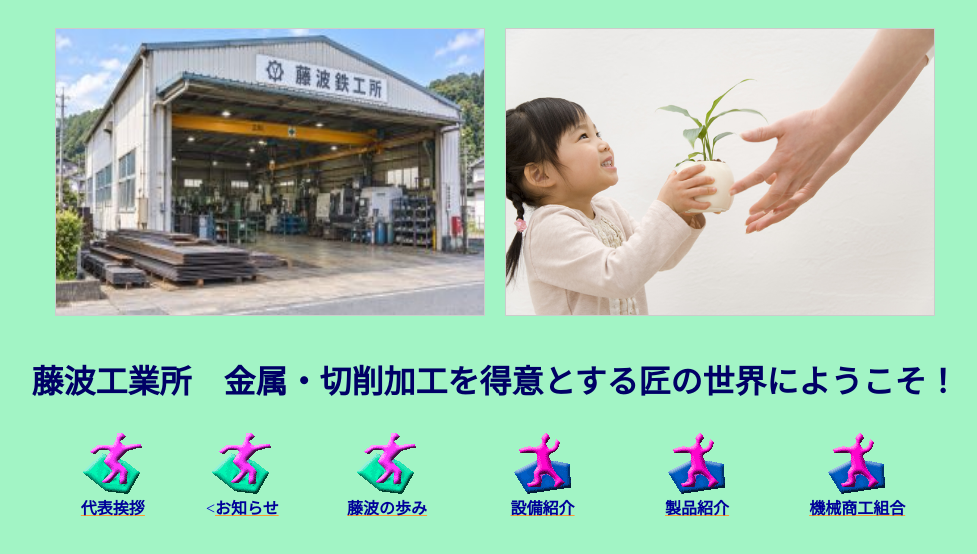
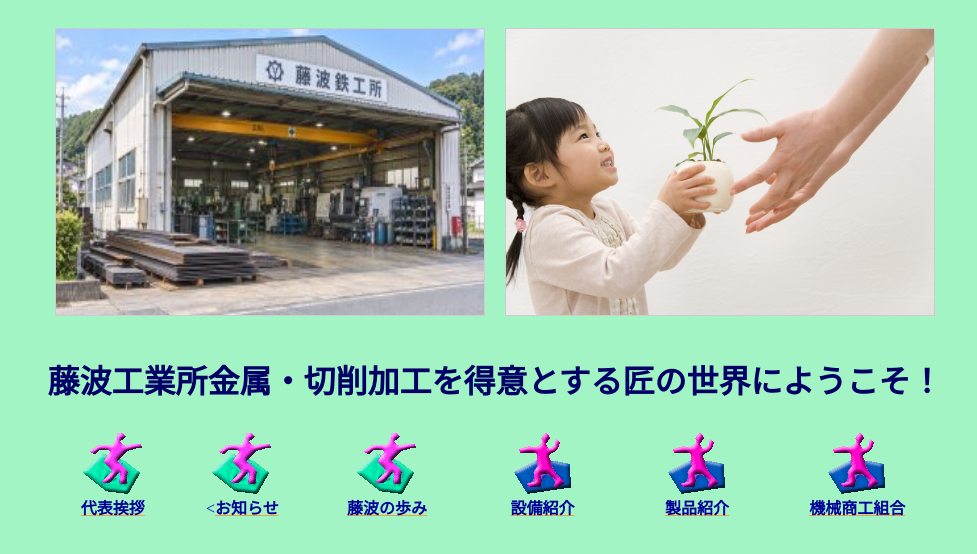
Before and after one commit to tanakashuhji-beep/my-website, a plain HTML site: page index.html in a window 1280 px wide. Shown: the whole page, without its empty margins (145-1122 px from the left). Drawn offline with Linux system fonts and the light colour scheme.

Commit message:
Update index.html

```diff
--- a/index.html
+++ b/index.html
@@ -30,7 +30,7 @@
   <img src="Factory_Fujinami.jpg" alt="藤波工業所">
   <img src="pic_g081.jpg"alt="画像2">
  </div>
-<h2 align="center"><FONT size="+3">藤波工業所　金属・切削加工を得意とする匠の世界にようこそ！</FONT></h2>
+<h2 align="center"><FONT size="+3">藤波工業所金属・切削加工を得意とする匠の世界にようこそ！</FONT></h2>
 <div align="center">
   <table cellspacing="0" cellpadding="10" width="890">
    <TBODY>
```
